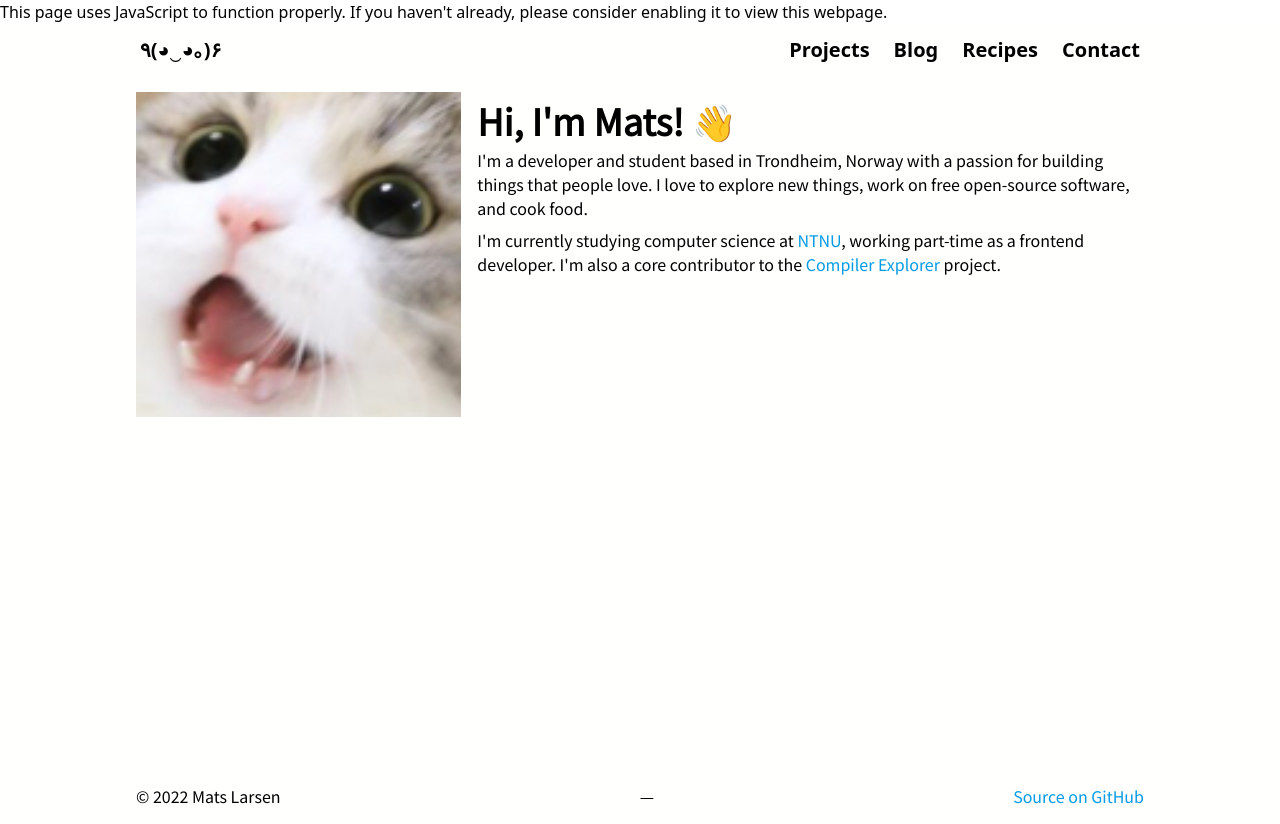
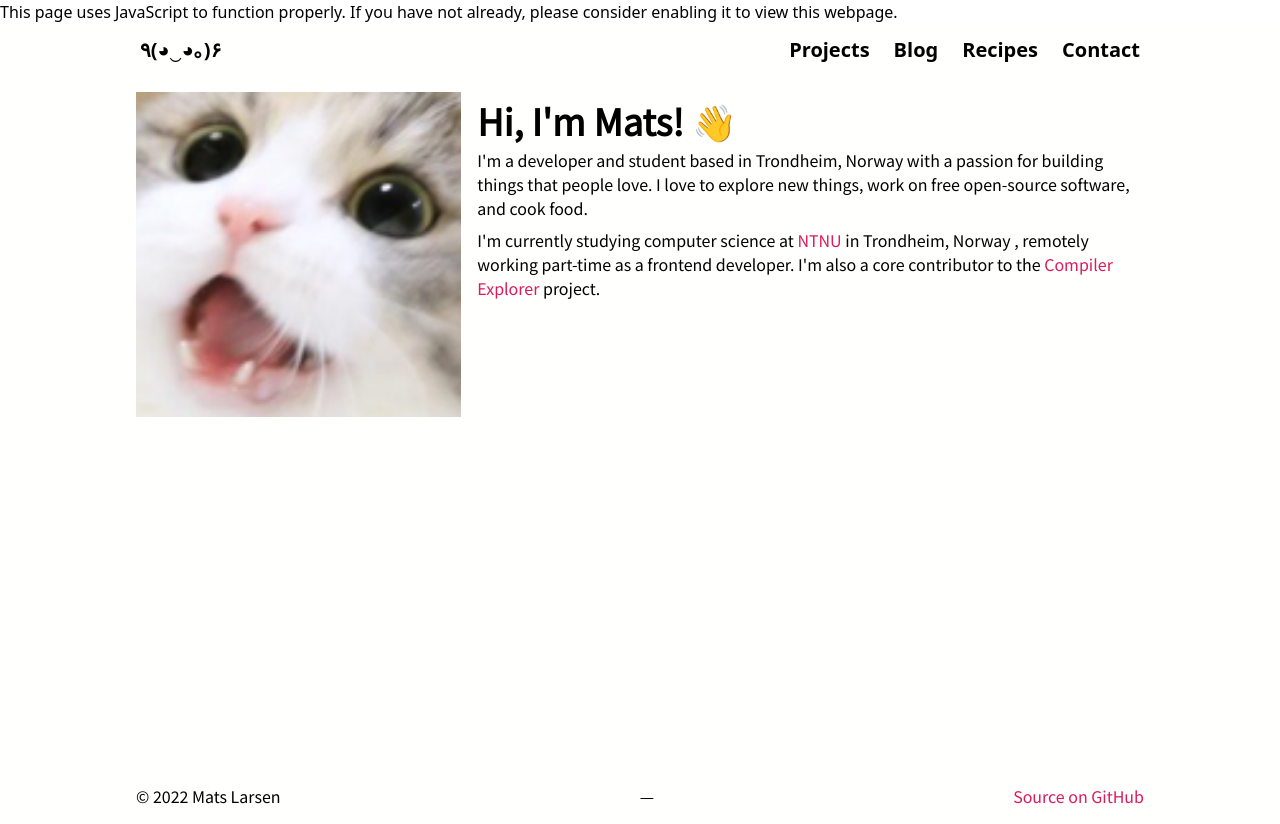
Before and after one commit to junlarsen/dotdev, a Next.js app in the folder apps/dotdev-frontend/: page / in a window 1280 px wide. Built offline with nearby package versions, Linux system fonts and the light colour scheme.

Commit message:
refactor(dotdev-frontend): adjust color theme and text coloring

```diff
--- a/apps/dotdev-frontend/components/nav/nav_link.tsx
+++ b/apps/dotdev-frontend/components/nav/nav_link.tsx
@@ -11,7 +11,7 @@ export const NavLink: FunctionComponent<NavLinkProps> = (props) => {
 
   return (
     <Link href={href}>
-      <a className="tw-align-middle tw-text-xl tw-p-1 tw-font-bold tw-decoration-3 tw-transition tw-ease-in-out hover:tw-underline">
+      <a className="tw-align-middle tw-text-xl tw-p-1 tw-font-bold tw-text-black tw-decoration-4 tw-transition tw-ease-in-out tw-decoration-primary hover:tw-underline">
         {children}
       </a>
     </Link>
--- a/apps/dotdev-frontend/components/tag/tag.tsx
+++ b/apps/dotdev-frontend/components/tag/tag.tsx
@@ -6,5 +6,5 @@ export type TagProps = {
 
 export const Tag: FunctionComponent<TagProps> = (props) => {
   const { tag } = props;
-  return <div className="tw-border-secondary tw-border-2 tw-rounded-2xl tw-p-1">{tag}</div>;
+  return <div className="tw-border-primary tw-border-2 tw-rounded-2xl tw-p-1">{tag}</div>;
 };
--- a/apps/dotdev-frontend/components/typography/link.tsx
+++ b/apps/dotdev-frontend/components/typography/link.tsx
@@ -10,7 +10,7 @@ export const Link: FunctionComponent<LinkProps> = (props) => {
   const { children, href } = props;
   return (
     <NextLink href={href}>
-      <a>{children}</a>
+      <a className="tw-text-primary hover:tw-underline tw-decoration-2">{children}</a>
     </NextLink>
   );
 };
--- a/apps/dotdev-frontend/components/typography/paragraph.tsx
+++ b/apps/dotdev-frontend/components/typography/paragraph.tsx
@@ -6,5 +6,5 @@ export type ParagraphProps = {
 
 export const Paragraph: FunctionComponent<ParagraphProps> = (props) => {
   const { children } = props;
-  return <p className="tw-my-2 tw-font-noto">{children}</p>;
+  return <p className="tw-my-2 tw-text-black tw-font-noto">{children}</p>;
 };
--- a/apps/dotdev-frontend/pages/_document.tsx
+++ b/apps/dotdev-frontend/pages/_document.tsx
@@ -9,11 +9,11 @@ export default class AppDocument extends Document {
 
   public render(): JSX.Element {
     return (
-      <Html lang="en" dir="ltr" itemScope itemType="https://schema.org/Article">
+      <Html lang="en" dir="ltr">
         <Head>
           <noscript>
-            This page uses JavaScript to function properly. If you haven&apos;t already, please consider enabling it to
-            view this webpage.
+            This page uses JavaScript to function properly. If you have not already, please consider enabling it to view
+            this webpage.
           </noscript>
         </Head>
         <body>
--- a/apps/dotdev-frontend/pages/blog.tsx
+++ b/apps/dotdev-frontend/pages/blog.tsx
@@ -36,12 +36,12 @@ export default function App(props: BlogProps): JSX.Element {
 
         {articles.map(([slug, article]) => (
           <div key={article.meta.date} className="tw-mt-8">
-            <div className="tw-flex tw-flex-row tw-justify-between tw-items-center">
-              <Link href={`/blog/${slug}`}>
-                <Heading size={2}>{article.meta.title}</Heading>
-              </Link>
-              <span className="tw-text-secondary">{Math.ceil(article.time)} min read</span>
-            </div>
+            <Link href={`/blog/${slug}`}>
+              <Heading size={2}>
+                {article.meta.title}
+                <span className="tw-text-black tw-text-sm">&nbsp;&mdash; {Math.ceil(article.time)} min read</span>
+              </Heading>
+            </Link>
             <Paragraph>{article.meta.introduction}</Paragraph>
             <TagList>
               {article.meta.tags.map((tag) => (
--- a/apps/dotdev-frontend/pages/blog/[slug].tsx
+++ b/apps/dotdev-frontend/pages/blog/[slug].tsx
@@ -19,11 +19,11 @@ const MDX_CUSTOM_COMPONENTS = {
   h5: (props: any) => <Heading size={5} {...props} />,
   h6: (props: any) => <Heading size={6} {...props} />,
   hr: (props: any) => <hr {...props} />,
-  blockquote: (props: any) => <div className="tw-pl-3 tw-border-l-2 tw-border-secondary tw-bg-stroke" {...props} />,
+  blockquote: (props: any) => <div className="tw-pl-3 tw-border-l-[3px] tw-border-primary tw-bg-stroke" {...props} />,
   ul: (props: any) => <ul className="tw-list-item tw-ml-7" {...props} />,
   ol: (props: any) => <ol className="tw-list-decimal tw-ml-7" {...props} />,
   li: (props: any) => <li {...props} />,
-  pre: (props: any) => <pre className="tw-p-1 tw-border tw-border-secondary tw-rounded" {...props} />,
+  pre: (props: any) => <pre {...props} />,
   code: (props: any) => <code className="tw-p-1 tw-font-jetbrains" {...props} />,
   inlineCode: (props: any) => <code className="tw-font-jetbrains tw-rounded" {...props} />,
   table: (props: any) => <table className="tw-border-collapse tw-w-full" {...props} />,
--- a/apps/dotdev-frontend/pages/index.tsx
+++ b/apps/dotdev-frontend/pages/index.tsx
@@ -1,10 +1,16 @@
+import Head from 'next/head';
 import { Page } from '../components/layouts/page';
 import { Heading } from '../components/typography/heading';
 import { Paragraph } from '../components/typography/paragraph';
+import { Link } from '../components/typography/link';
 
 export default function App(): JSX.Element {
   return (
     <Page>
+      <Head>
+        <title>Home | </title>
+      </Head>
+
       <div className="tw-w-full md:tw-w-1/3 tw-p-2">
         <div className="tw-w-full tw-h-full">
           <img className="tw-w-full tw-object-contain" src="/favicon.png" alt="logo" />
@@ -20,13 +26,9 @@ export default function App(): JSX.Element {
 
           <Paragraph>
             I&apos;m currently studying computer science at&nbsp;
-            <a className="tw-text-primary hover:tw-text-secondary" href="https://ntnu.edu/">
-              NTNU
-            </a>
-            , working part-time as a frontend developer. I&apos;m also a core contributor to the&nbsp;
-            <a className="tw-text-primary hover:tw-text-secondary" href="https://godbolt.org">
-              Compiler Explorer
-            </a>
+            <Link href="https://www.ntnu.no/">NTNU</Link>&nbsp;in Trondheim, Norway , remotely working part-time as a
+            frontend developer. I&apos;m also a core contributor to the&nbsp;
+            <Link href="https://godbolt.org">Compiler Explorer</Link>
             &nbsp;project.
           </Paragraph>
         </div>
--- a/apps/dotdev-frontend/tailwind.config.js
+++ b/apps/dotdev-frontend/tailwind.config.js
@@ -8,9 +8,9 @@ module.exports = {
       warning: '#FF9800',
       success: '#4CAF50',
       background: '#FFFFFE',
+      black: '#000000',
       stroke: '#F2F4F6',
-      primary: '#039BE5',
-      secondary: '#010E28',
+      primary: '#DA1B5E',
     },
     fontFamily: {
       noto: ['Noto Sans JP', 'Noto Sans', 'sans-serif'],
```
Also changed, not shown: 1 other file (tests, documents, lock files or other folders).
